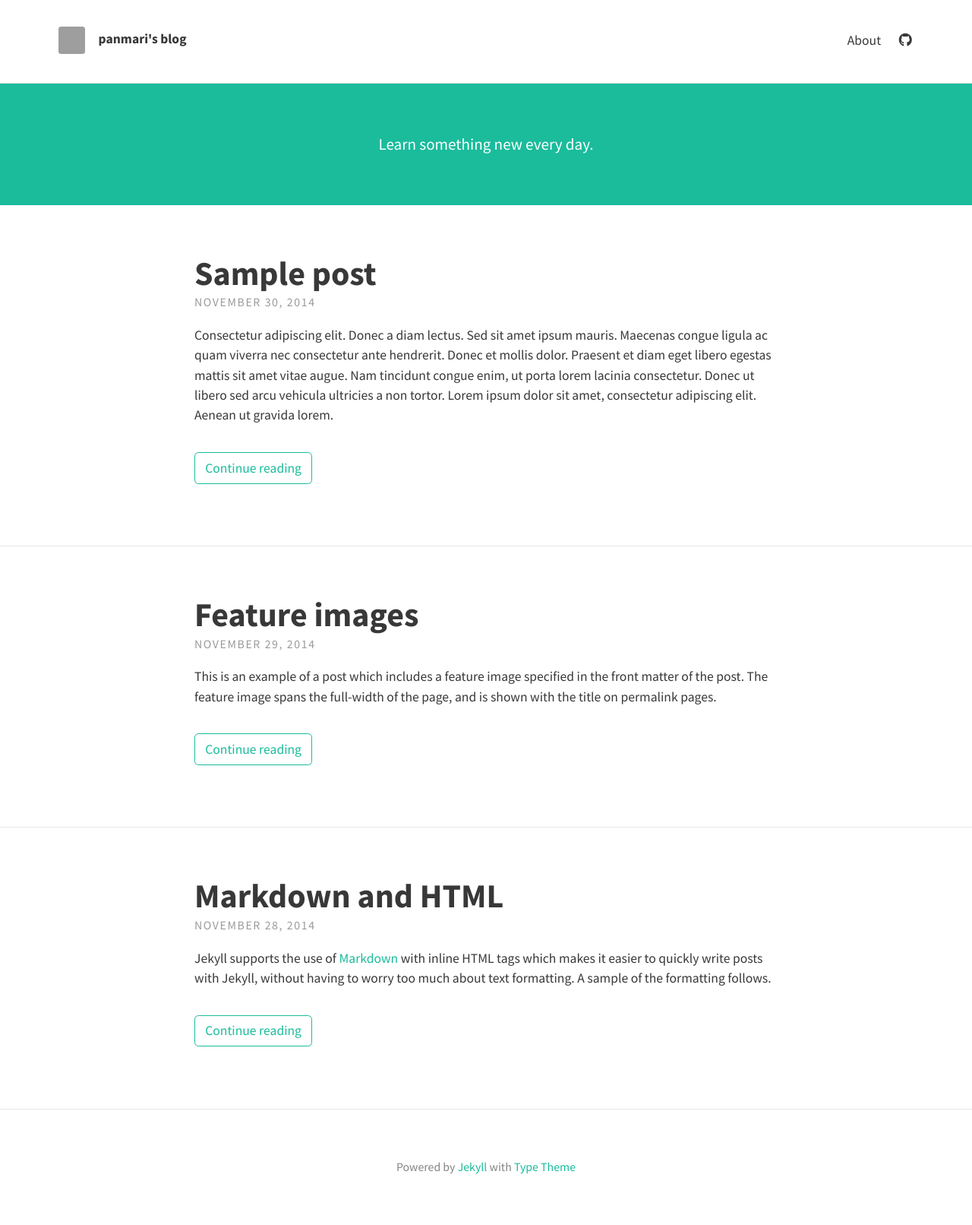
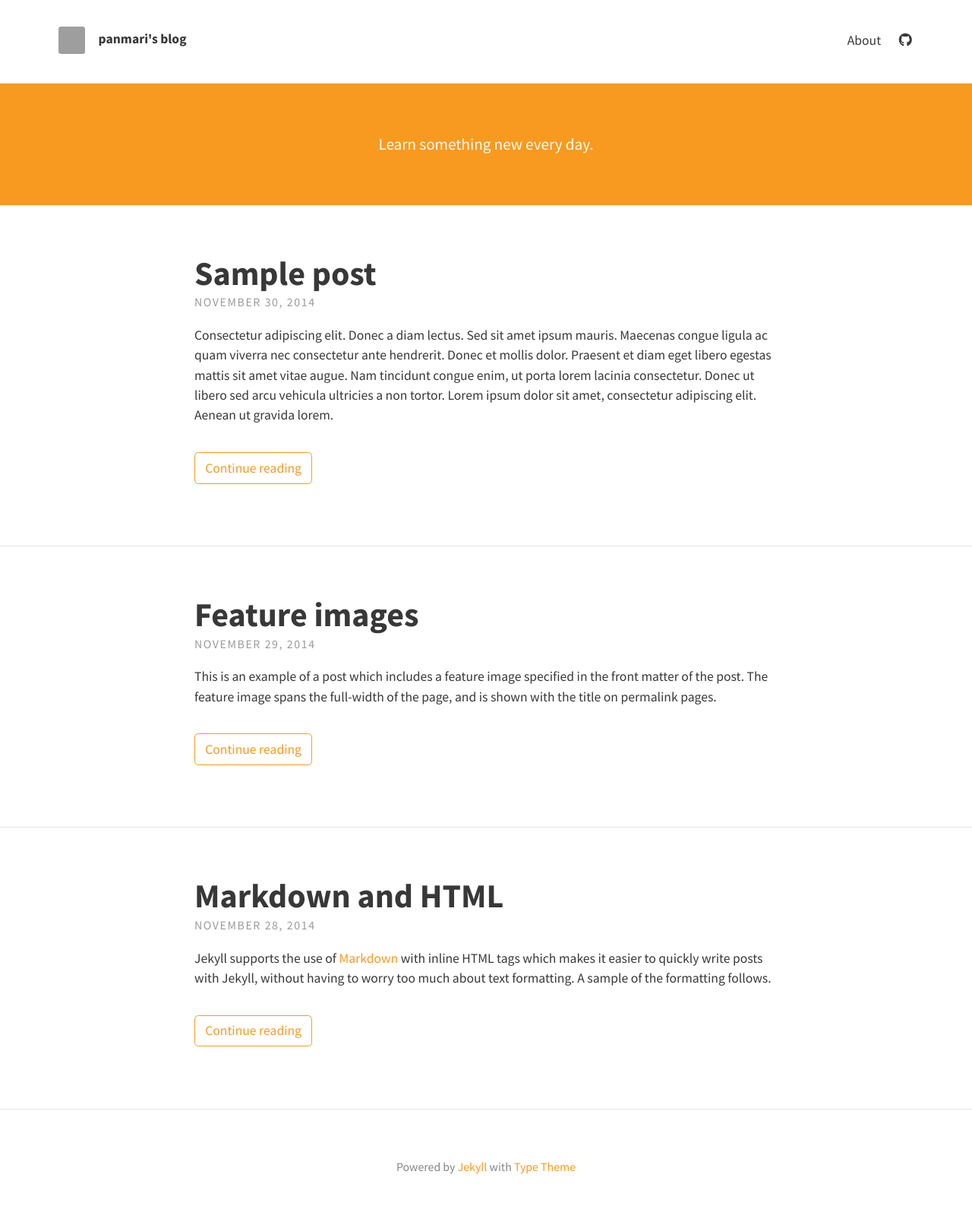
Before and after one commit to panmari/panmari.github.io, a Jekyll site: the page built from index.html, in a window 1280 px wide. Shown: the whole page at 76% size. Built offline with Jekyll 4.4.1, drawn with Linux system fonts in a browser that asks for light colours; nearby versions of some CDN libraries; the list of posts is cut into pages by our own code; grey boxes are pictures that could not be loaded.

Commit message:
Changing theme colors
Teal -> Orange.

```diff
--- a/_sass/base/_variables.scss
+++ b/_sass/base/_variables.scss
@@ -15,7 +15,7 @@ $border-color: rgba(0, 0, 0, 0.1) !default; // rgba recommended if using feature
 
 // Typography colours
 $text-color: #383838 !default;
-$link-color: #1ABC9C !default;
+$link-color: #f89a1f !default;
 $selection-color: #D4D4D4 !default; // visible when highlighting text
 
 // Tags color
@@ -32,6 +32,6 @@ $feature-image-text-color: #fff !default;
 $feature-image-size: cover !default; // options include "cover", "contain", "auto"
 
 // Header description box
-$header-desc-background-color: #1ABC9C !default;
+$header-desc-background-color: #f89a1f !default;
 $header-desc-text-color: #FFF !default;
 $header-desc-link-color: #02453D !default;
```
